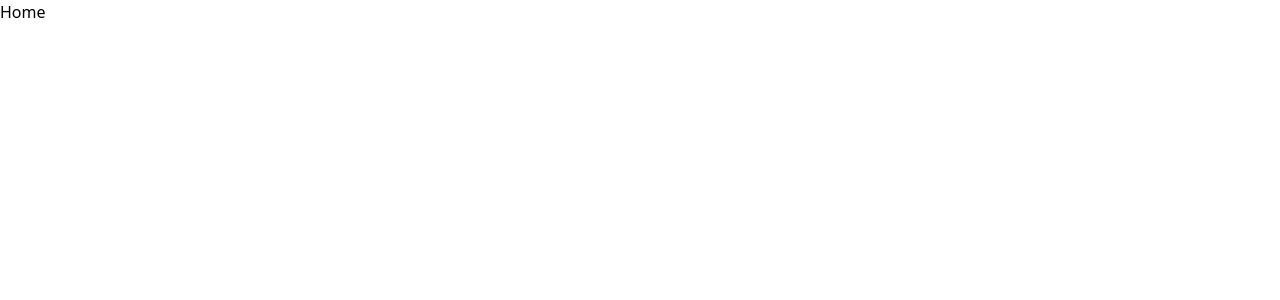
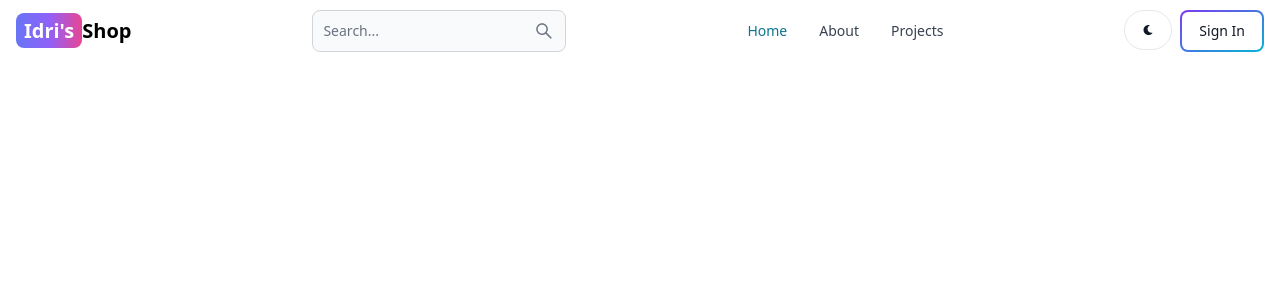
Before and after one commit to Idrisselouiri/Mern-Blog, a React (Vite) app in the folder client/: page / in a window 1280 px wide. Shown: the top 300 px of the page. Built offline with nearby package versions, Linux system fonts and the light colour scheme.

Commit message:
create the header section

```diff
--- a/client/package.json
+++ b/client/package.json
@@ -10,8 +10,10 @@
     "preview": "vite preview"
   },
   "dependencies": {
+    "flowbite-react": "^0.7.2",
     "react": "^18.2.0",
     "react-dom": "^18.2.0",
+    "react-icons": "^5.0.1",
     "react-router-dom": "^6.22.2"
   },
   "devDependencies": {
--- a/client/src/components/layout/Navbar.jsx
+++ b/client/src/components/layout/Navbar.jsx
@@ -1,7 +1,58 @@
 import React from "react";
+import { Button, Navbar, TextInput } from "flowbite-react";
+import { Link, useLocation } from "react-router-dom";
+import { AiOutlineSearch } from "react-icons/ai";
+import { FaMoon } from "react-icons/fa";
 
-const Navbar = () => {
-  return <div>Navbar</div>;
+const NavBar = () => {
+  const path = useLocation().pathname;
+
+  return (
+    <Navbar>
+      <Link
+        to="/"
+        className="self-center text-sm sm:text-xl font-semibold dark:text-white"
+      >
+        <span className="px-2 py-1 bg-gradient-to-r from-indigo-500 via-purple-500 to-pink-500 rounded-lg text-white">
+          Idri's
+        </span>
+        Shop
+      </Link>
+      <form>
+        <TextInput
+          type="text"
+          placeholder="Search..."
+          rightIcon={AiOutlineSearch}
+          className="hidden lg:inline"
+        />
+      </form>
+      <Button className="w-12 h-10 lg:hidden" color="gray" pill>
+        <AiOutlineSearch />
+      </Button>
+      <div className="flex gap-2 md:order-2">
+        <Button className="w-12 h-10 hidden sm:inline" color="gray" pill>
+          <FaMoon />
+        </Button>
+        <Link to="/sign-in">
+          <Button gradientDuoTone="purpleToBlue" outline>
+            Sign In
+          </Button>
+        </Link>
+        <Navbar.Toggle />
+      </div>
+      <Navbar.Collapse>
+        <Navbar.Link active={path === "/"} as={"div"}>
+          <Link to="/">Home</Link>
+        </Navbar.Link>
+        <Navbar.Link active={path === "/about"} as={"div"}>
+          <Link to="/about">About</Link>
+        </Navbar.Link>
+        <Navbar.Link active={path === "/projects"} as={"div"}>
+          <Link to="/projects">Projects</Link>
+        </Navbar.Link>
+      </Navbar.Collapse>
+    </Navbar>
+  );
 };
 
-export default Navbar;
+export default NavBar;
--- a/client/src/main.jsx
+++ b/client/src/main.jsx
@@ -11,10 +11,11 @@
 import Dashboard from "./pages/Dashboard.jsx";
 import Signin from "./pages/Signin.jsx";
 import Login from "./pages/Login.jsx";
+import NavBar from "./components/layout/NavBar.jsx";
 
 const router = createBrowserRouter(
   createRoutesFromElements(
-    <Route>
+    <Route element={<NavBar />}>
       <Route path="/" element={<Home />} />
       <Route path="/dashboard" element={<Dashboard />} />
       <Route path="/signin" element={<Signin />} />
--- a/client/tailwind.config.js
+++ b/client/tailwind.config.js
@@ -1,8 +1,12 @@
 /** @type {import('tailwindcss').Config} */
 export default {
-  content: ["./index.html", "./src/**/*.{js,ts,jsx,tsx}"],
+  content: [
+    "./index.html",
+    "./src/**/*.{js,ts,jsx,tsx}",
+    "node_modules/flowbite-react/lib/esm/**/*.js",
+  ],
   theme: {
     extend: {},
   },
-  plugins: [],
+  plugins: [require("flowbite/plugin")],
 };
```
Also changed, not shown: 1 other file (tests, documents, lock files or other folders).
